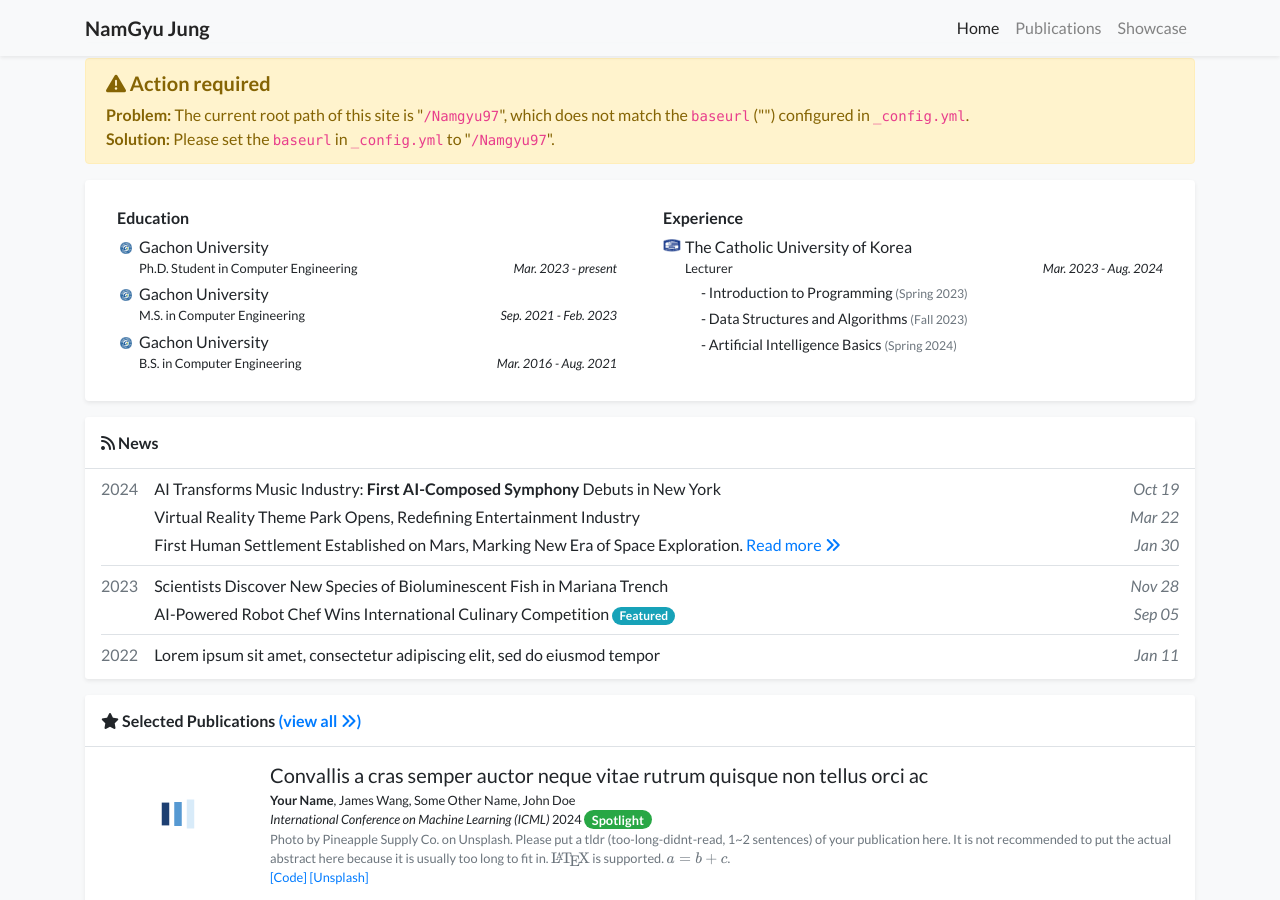
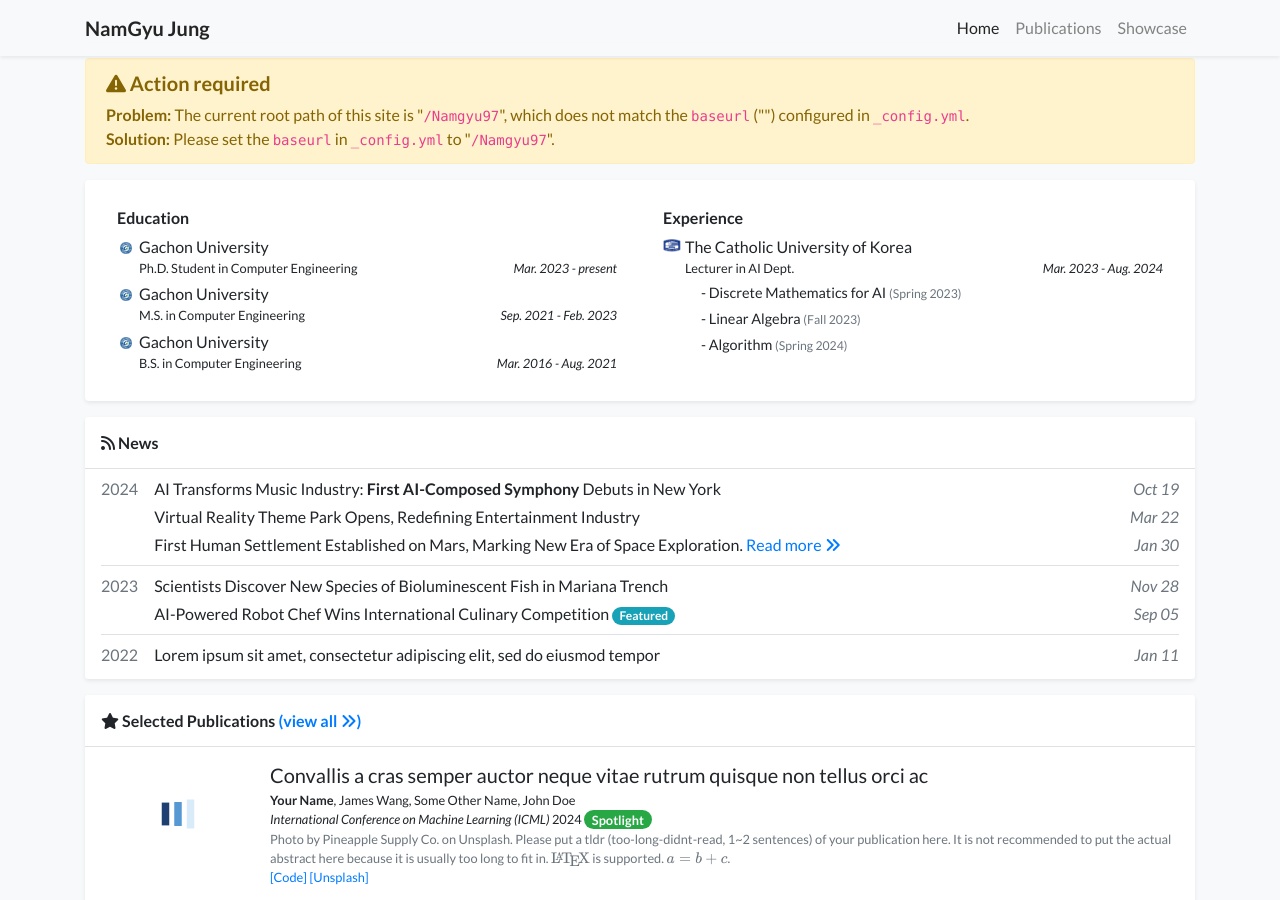
Before and after one commit to Namgyu97/Namgyu97, a Jekyll site: the page built from index.html, in a window 1280 px wide and 900 px high, scrolled down 465 px. Built offline with Jekyll 4.4.1, drawn with Linux system fonts in a browser that asks for light colours; nearby versions of some CDN libraries; a style sheet for code colours, icons or effects is not loaded.

Commit message:
Update profile.yml

```diff
--- a/_data/profile.yml
+++ b/_data/profile.yml
@@ -51,14 +51,14 @@ education:
 experience:
 - name: The Catholic University of Korea
   logo: /assets/images/badges/CUK_logo.png
-  position: Lecturer
+  position: Lecturer in AI Dept.
   date: Mar. 2023 - Aug. 2024
   courses:
-    - name: Introduction to Programming
+    - name: Discrete Mathematics for AI
       date: Spring 2023
-    - name: Data Structures and Algorithms
+    - name: Linear Algebra
       date: Fall 2023
-    - name: Artificial Intelligence Basics
+    - name: Algorithm
       date: Spring 2024
 
 #awards:
```
